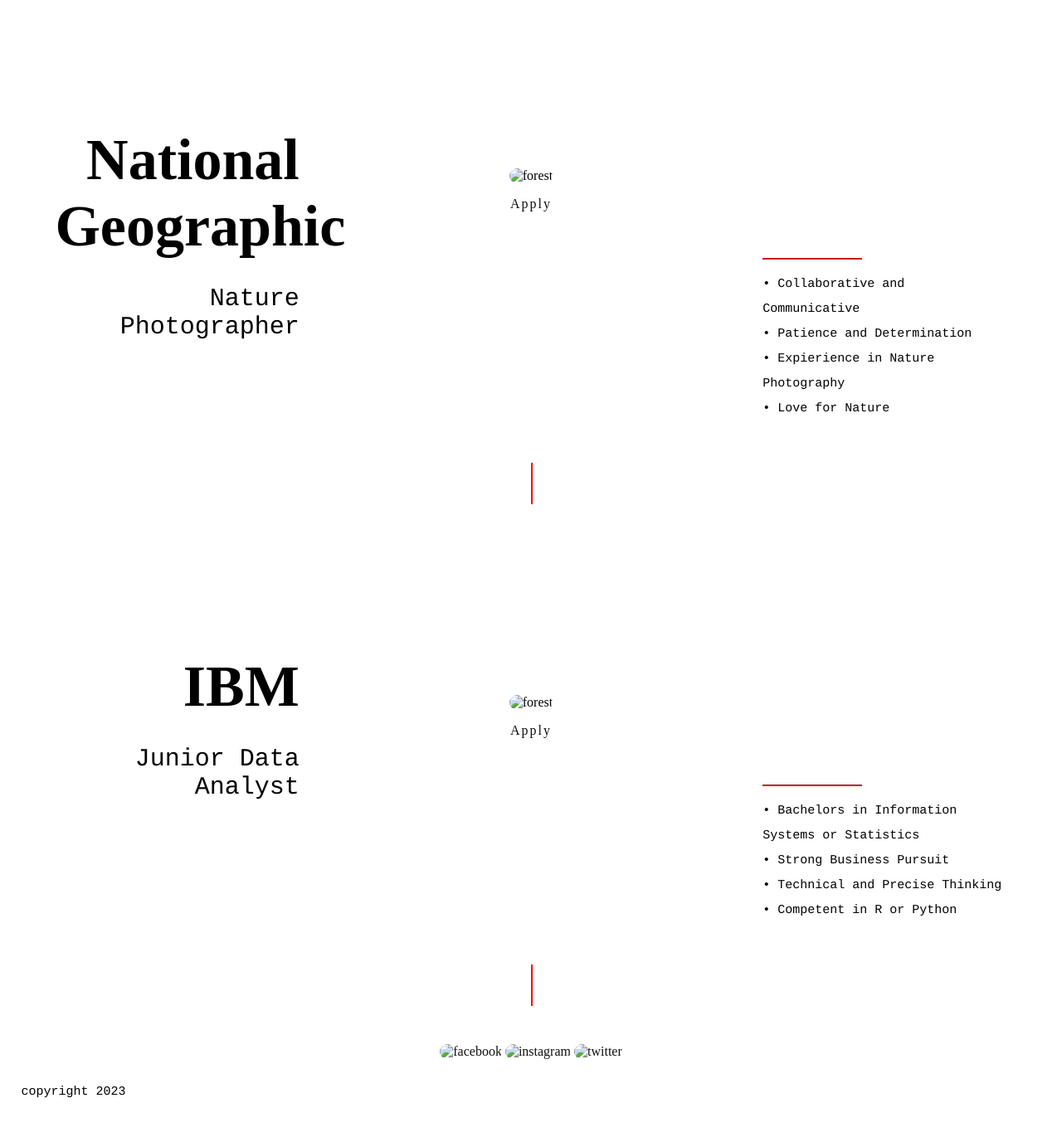
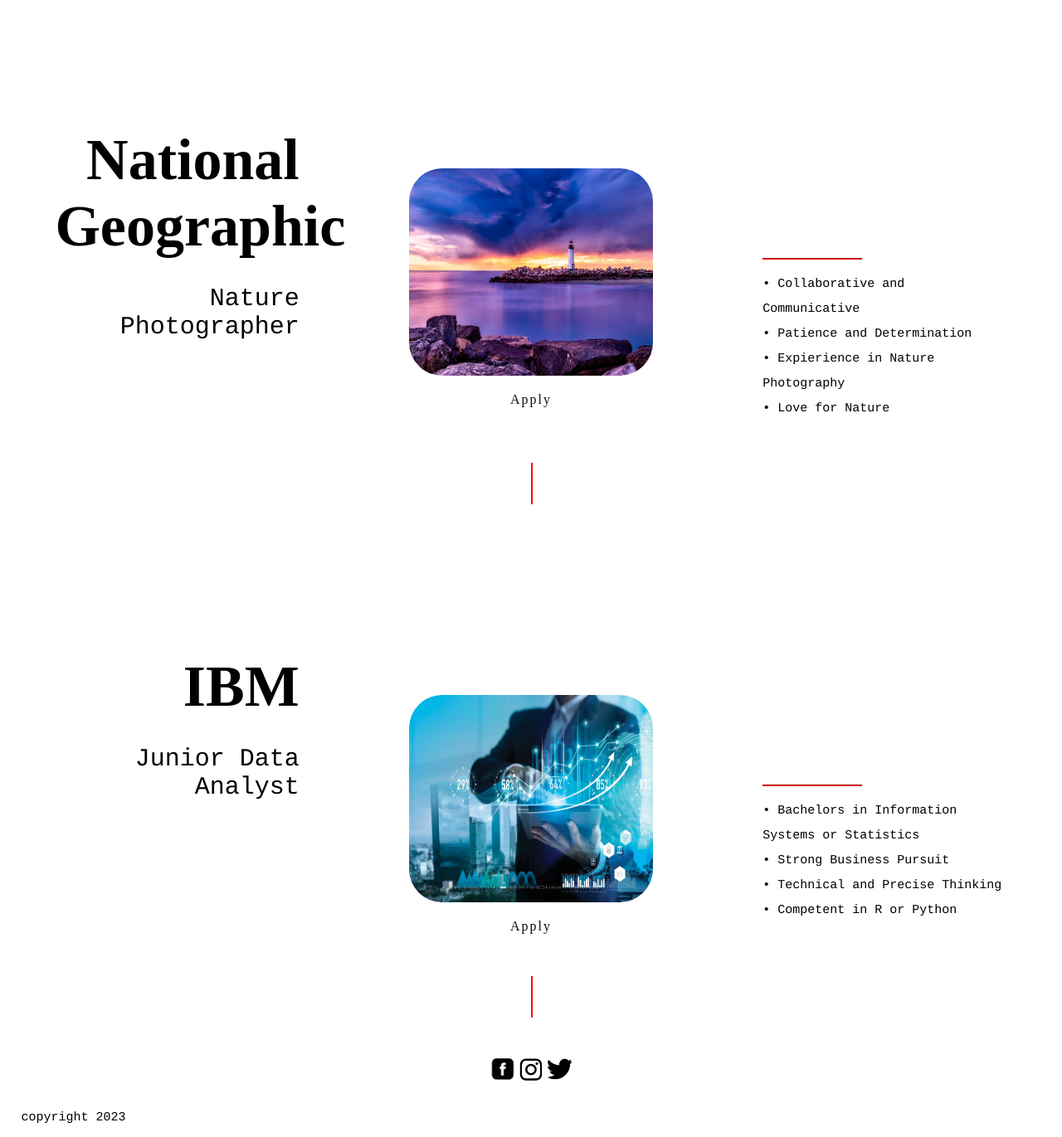
Before and after one commit to Aaron-Zhang128/RotmanBoardroom, a plain HTML site: page shop.html in a window 1280 px wide. Shown: the part 1099-2470 px from the top of the page at 83% size. Before the commit the page ends 2439 px from the top, so only its background shows below. Drawn offline with Linux system fonts and the light colour scheme.

Commit message:
Update shop.html

```diff
--- a/shop.html
+++ b/shop.html
@@ -17,13 +17,13 @@
             <div class="three-menu">
                 <p>
                     <a href="https://www.facebook.com/earth/" class="link">
-                        <img src="img/fb.png" class="social-img1" alt="facebook" title="facebook">
+                        <img src="fb.png" class="social-img1" alt="facebook" title="facebook">
                     </a>
                     <a href="https://www.instagram.com/savetheearthhumans" class="link">
-                        <img src="img/instagram.png" class="social-img1" alt="instagram" title="instagram">
+                        <img src="instagram.png" class="social-img1" alt="instagram" title="instagram">
                     </a>
                     <a href="https://twitter.com/earth?ref_src=twsrc%5Egoogle%7Ctwcamp%5Eserp%7Ctwgr%5Eauthor" class="link">
-                        <img src="img/twit.png" class="social-img1" alt="twitter" title="twitter">
+                        <img src="twit.png" class="social-img1" alt="twitter" title="twitter">
                     </a>
                 </p>
             </div>
@@ -50,49 +50,49 @@
 <!--
         <section class="shop-body">
             <div class="float">
-                <img src="img/ShopImg1.jpg" class="img2" alt="Lightning Lake" title="Lazy Lake">
+                <img src="ShopImg1.jpg" class="img2" alt="Lightning Lake" title="Lazy Lake">
                 <input class= "input1" type="number" id="Img1Amount" min="0" placeholder="Quantity">
                 <h1 class="shopH1">Price: $200</h1>
                 <p class="font9">Lazy Lake</p>
             </div>
             <div class="float">
-                <img src="img/ShopImg2.jpg" class="img2" alt="Magical Fungus" title="Moisty Mires">
+                <img src="ShopImg2.jpg" class="img2" alt="Magical Fungus" title="Moisty Mires">
                 <input class= "input1" type="number" id="Img2Amount" min="0" placeholder="Quantity">
                 <h1 class="shopH1">Price: $300</h1>
                 <p class="font9">Moisty Mires</p>
             </div>
             <div class="float">
-                <img src="img/ShopImg3.jpg" class="img2" alt="Vast Farms" title="Frenzy Farm">
+                <img src="ShopImg3.jpg" class="img2" alt="Vast Farms" title="Frenzy Farm">
                 <input class= "input1" type="number" id="Img3Amount" min="0" placeholder="Quantity">
                 <h1 class="shopH1">Price: $100</h1>
                 <p class="font9">Frenzy Farm</p>
             </div>
             <div class="float">
-                <img src="img/ShopImg4.jpg" class="img2" alt="Bright Forest" title="Wailing Woods">
+                <img src="ShopImg4.jpg" class="img2" alt="Bright Forest" title="Wailing Woods">
                 <input class= "input1" type="number" id="Img4Amount" min="0" placeholder="Quantity">
                 <h1 class="shopH1">Price: $400</h1>
                 <p class="font9">Wailing Woods</p>
             </div>
             <div class="float">
-                <img src="img/ShopImg5.jpg"  class="img2" alt="Lighthouse Island" title="Loot Lake">
+                <img src="ShopImg5.jpg"  class="img2" alt="Lighthouse Island" title="Loot Lake">
                 <input class= "input1" type="number" id="Img5Amount" min="0" placeholder="Quantity">
                 <h1 class="shopH1">Price: $200</h1>
                 <p class="font9">Loot Lake</p>
             </div>
             <div class="float">
-                <img src="img/ShopImg6.jpg"  class="img2" alt="Mini Waterfall" title="Wet Waterfall">
+                <img src="ShopImg6.jpg"  class="img2" alt="Mini Waterfall" title="Wet Waterfall">
                 <input class= "input1" type="number" id="Img6Amount" min="0" placeholder="Quantity">
                 <h1 class="shopH1">Price: $100</h1>
                 <p class="font9">Wet Waterfall</p>
             </div>
             <div class="float">
-                <img src="img/ShopImg7.jpg" class="img2" alt="Island Town" title="Misty Meadows">
+                <img src="ShopImg7.jpg" class="img2" alt="Island Town" title="Misty Meadows">
                 <input class= "input1" type="number" id="Img7Amount" min="0" placeholder="Quantity">
                 <h1 class="shopH1">Price: $300</h1>
                 <p class="font9">Misty Meadows</p>
             </div>
             <div class="floatlast">
-                <img src="img/ShopImg8.jpg" class="img2" alt="Haunted Hills" title="Haunted Hills">
+                <img src="ShopImg8.jpg" class="img2" alt="Haunted Hills" title="Haunted Hills">
                 <input class= "input1" type="number" id="Img8Amount" min="0" placeholder="Quantity">
                 <h1 class="shopH1">Price: $100</h1>
                 <p class="font9">Haunted Hills</p>
@@ -108,7 +108,7 @@
                 <p class="name-sub font3">Senior Software Developer</p>
             </div>
             <div class="threebox-stuff top-vert">
-                <img src="img/apple.jpg"  alt="forest" title="forest" class="img4">
+                <img src="apple.jpg"  alt="forest" title="forest" class="img4">
                 <br>
                 <p>
                     <a href="https://www.lipsum.com/" class="readmore">Apply</a>
@@ -136,7 +136,7 @@
                 <p class="name-sub font3">Nature Photographer</p>
             </div>
             <div class="threebox-stuff top-vert">
-                <img src="img/ShopImg5.jpg"  alt="forest" title="forest" class="fourboximg1">
+                <img src="ShopImg5.jpg"  alt="forest" title="forest" class="fourboximg1">
                 <br>
                 <p>
                     <a href="https://www.lipsum.com/" class="readmore">Apply</a>
@@ -163,7 +163,7 @@
                 <p class="name-sub font3">Junior Data Analyst</p>
             </div>
             <div class="threebox-stuff top-vert">
-                <img src="img/analytics.jpg"  alt="forest" title="forest" class="fourboximg1">
+                <img src="analytics.jpg"  alt="forest" title="forest" class="fourboximg1">
                 <br>
                 <p>
                     <a href="https://www.lipsum.com/" class="readmore">Apply</a>
@@ -186,7 +186,7 @@
 <!--
         <section class="shopbg">`
             <div class="mailbox" >
-                <img src="img/mail.png" alt="mail" title="mail" class="mail">
+                <img src="mail.png" alt="mail" title="mail" class="mail">
                 <h1 class="font0">Want Nature Photography In Your Mailbox?</h1>
                 <p class="font4">
                     Enter Your Email Below! Weekly Photos, Weekly Fun!
@@ -214,13 +214,13 @@
             <div class="three-footer">
                 <p>
                     <a href="https://www.lipsum.com/" class="link">
-                        <img src="img/fb.png" class="social-img1" alt="facebook" title="facebook">
+                        <img src="fb.png" class="social-img1" alt="facebook" title="facebook">
                     </a>
                     <a href="https://www.lipsum.com/" class="link">
-                        <img src="img/instagram.png" class="social-img1" alt="instagram" title="instagram">
+                        <img src="instagram.png" class="social-img1" alt="instagram" title="instagram">
                     </a>
                     <a href="https://www.lipsum.com/" class="link">
-                        <img src="img/twit.png" class="social-img1" alt="twitter" title="twitter">
+                        <img src="twit.png" class="social-img1" alt="twitter" title="twitter">
                     </a>
                 </p>
             </div>
```
